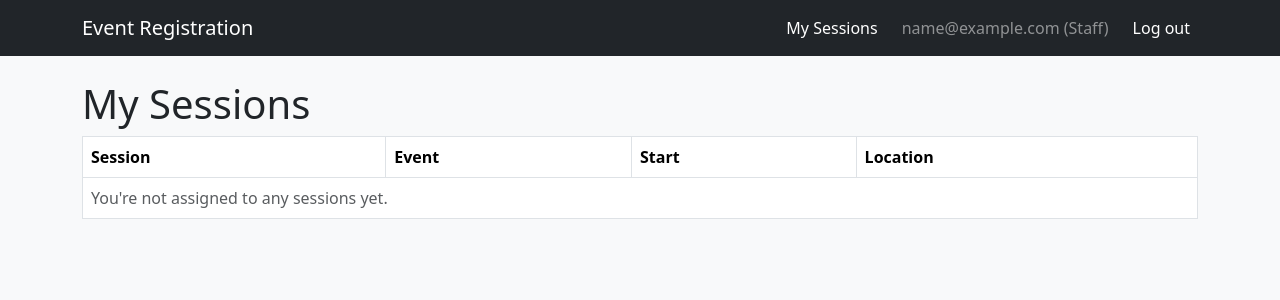
After one commit to hardikgaikwad/EventRegistration, a Django app: page /events/my-sessions/ in a window 1280 px wide. The commit adds this page. Shown: the top 300 px of the page. Run offline with Django 5.2, Linux system fonts and the light colour scheme; the visitor is signed in with stand-in values (Sample User, id 1); data that the repository does not hold is empty.

Commit message:
StaffAssignment model + user permissions to manage sessions - StaffAssignment (FK staff + FK session + unique_together enforces one assignment per pair at the db level) - events/permissions.py (user_can_manage_session() / require_session_access())  - organizers can manage any sessions but staff can manage only the sessions they're assigned to - session_assignments view (organizer only) - staff_session_list ('My Sessions' for each staff member's assignments) - Fixed Navbar layout (My Sessions wasn't visible but it was clickable + base.html layout changed to grouped items) - Tests (unit tests for user_can_manage_session/require_session_access)

```diff
--- a/events/urls.py
+++ b/events/urls.py
@@ -13,4 +13,7 @@ urlpatterns = [
     path("<int:event_id>/sessions/create/", views.session_create, name="session_create"),
     path("<int:event_id>/sessions/<int:session_id>/edit/", views.session_update, name="session_update"),
     path("<int:event_id>/sessions/<int:session_id>/delete/", views.session_delete, name="session_delete"),
+    path("<int:event_id>/sessions/<int:session_id>/assignments/", views.session_assignments, name="session_assignments"),
+    path("<int:event_id>/sessions/<int:session_id>/assignments/<int:assignment_id>/delete/", views.assignment_delete, name="assignment_delete"),
+    path("my-sessions/", views.staff_session_list, name="staff_session_list"),
 ]
--- a/events/views.py
+++ b/events/views.py
@@ -3,8 +3,9 @@ from django.shortcuts import render, get_object_or_404, redirect
 from django.contrib import messages
 
 from .forms import EventForm, SessionForm
-from .models import Event, Session
-from .permissions import require_organizer
+from .models import Event, Session, StaffAssignment
+from .permissions import require_organizer, user_can_manage_session, require_session_access
+from accounts.models import User
 
 # Create your views here.
 
@@ -111,3 +112,48 @@ def session_delete(request, event_id, session_id):
         session.delete()
         messages.success(request, f"Session '{session.title}' deleted.")
     return redirect("events:event_detail", event_id=event.id)
+
+@login_required
+def session_assignments(request, event_id, session_id):
+    require_organizer(request.user)
+    event = get_object_or_404(Event, pk=event_id)
+    session = get_object_or_404(Session, pk=session_id, event=event)
+
+    if request.method == "POST":
+        staff_id = request.POST.get("staff_id")
+        staff_member = get_object_or_404(User, pk=staff_id, role=User.Role.STAFF)
+        _, created = StaffAssignment.objects.get_or_create(staff=staff_member, session=session)
+        if created:
+            messages.success(request, f"{staff_member.email} assigned to this session.")
+        else:
+            messages.info(request, f"{staff_member.email} was already assigned.")
+        return redirect("events:session_assignments", event_id=event.id, session_id=session.id)
+
+    assigned_staff_ids = session.staff_assignments.values_list("staff_id", flat=True)
+    available_staff = User.objects.filter(role=User.Role.STAFF).exclude(id__in=assigned_staff_ids)
+
+    return render(request, "events/session_assignments.html", {
+        "event": event,
+        "session": session,
+        "assignments": session.staff_assignments.select_related("staff"),
+        "available_staff": available_staff,
+    })
+
+@login_required
+def assignment_delete(request, event_id, session_id, assignment_id):
+    require_organizer(request.user)
+    event = get_object_or_404(Event, pk=event_id)
+    session = get_object_or_404(Session, pk=session_id, event=event)
+    assignment = get_object_or_404(StaffAssignment, pk=assignment_id, session=session)
+    if request.method == "POST":
+        staff_email = assignment.staff.email
+        assignment.delete()
+        messages.success(request, f"{staff_email} removed from this session.")
+    return redirect("events:session_assignments", event_id=event.id, session_id=session.id)
+
+@login_required
+def staff_session_list(request):
+    assignments = StaffAssignment.objects.filter(staff=request.user).select_related(
+        "session", "session__event"
+    )
+    return render(request, "events/staff_session_list.html", {"assignments": assignments})
--- a/templates/base.html
+++ b/templates/base.html
@@ -12,14 +12,26 @@
 <nav class="navbar navbar-expand-lg navbar-dark bg-dark mb-4">
     <div class="container">
         <a class="navbar-brand" href="{% url 'dashboard:home' %}">Event Registration</a>
+
         {% if user.is_authenticated %}
-            <span class="text-white-50 me-3">{{ user.email }} ({{ user.get_role_display }})</span>
-            <form method="post" action="{% url 'accounts:logout' %}" class="d-inline">
-                {% csrf_token %}
-                <button type="submit" class="btn btn-link nav-link text-white">Log out</button>
-            </form>
+        <ul class="navbar-nav ms-auto align-items-center flex-row">
+            {% if user.role == "staff" %}
+            <li class="nav-item me-3">
+                <a class="nav-link text-white" href="{% url 'events:staff_session_list' %}">My Sessions</a>
+            </li>
+            {% endif %}
+            <li class="nav-item me-3">
+                <span class="text-white-50">{{ user.email }} ({{ user.get_role_display }})</span>
+            </li>
+            <li class="nav-item">
+                <form method="post" action="{% url 'accounts:logout' %}" class="d-inline">
+                    {% csrf_token %}
+                    <button type="submit" class="btn btn-link nav-link text-white">Log out</button>
+                </form>
+            </li>
+        </ul>
         {% else %}
-            <a class="nav-link text-white" href="{% url 'accounts:login' %}">Log in</a>
+        <a class="nav-link text-white" href="{% url 'accounts:login' %}">Log in</a>
         {% endif %}
     </div>
 </nav>
--- a/templates/events/event_detail.html
+++ b/templates/events/event_detail.html
@@ -44,6 +44,7 @@
             {% if user.role == "organizer" %}
             <td>
                 <a href="{% url 'events:session_update' event.id session.id %}" class="btn btn-outline-primary btn-sm">Edit</a>
+                <a href="{% url 'events:session_assignments' event.id session.id %}" class="btn btn-outline-secondary btn-sm">Staff</a>
                 <form method="post" action="{% url 'events:session_delete' event.id session.id %}" class="d-inline">
                     {% csrf_token %}
                     <button type="submit" class="btn btn-outline-danger btn-sm" onclick="return confirm('Delete this session?')">Delete</button>
--- /dev/null
+++ b/templates/events/staff_session_list.html
@@ -0,0 +1,20 @@
+{% extends "base.html" %}
+{% block title %}My Sessions{% endblock %}
+{% block content %}
+<h1>My Sessions</h1>
+<table class="table table-bordered bg-white">
+    <thead><tr><th>Session</th><th>Event</th><th>Start</th><th>Location</th></tr></thead>
+    <tbody>
+    {% for assignment in assignments %}
+        <tr>
+            <td>{{ assignment.session.title }}</td>
+            <td>{{ assignment.session.event.name }}</td>
+            <td>{{ assignment.session.start_time }}</td>
+            <td>{{ assignment.session.location }}</td>
+        </tr>
+    {% empty %}
+        <tr><td colspan="4" class="text-muted">You're not assigned to any sessions yet.</td></tr>
+    {% endfor %}
+    </tbody>
+</table>
+{% endblock %}
```
Also changed, not shown: events/admin.py (+6 -1 lines), events/models.py (+17 -0 lines), events/permissions.py (+11 -0 lines), events/tests.py (+44 -1 lines), templates/events/session_assignments.html (added, +43 -0 lines), events/migrations/0003_staffassignment.py (added).
